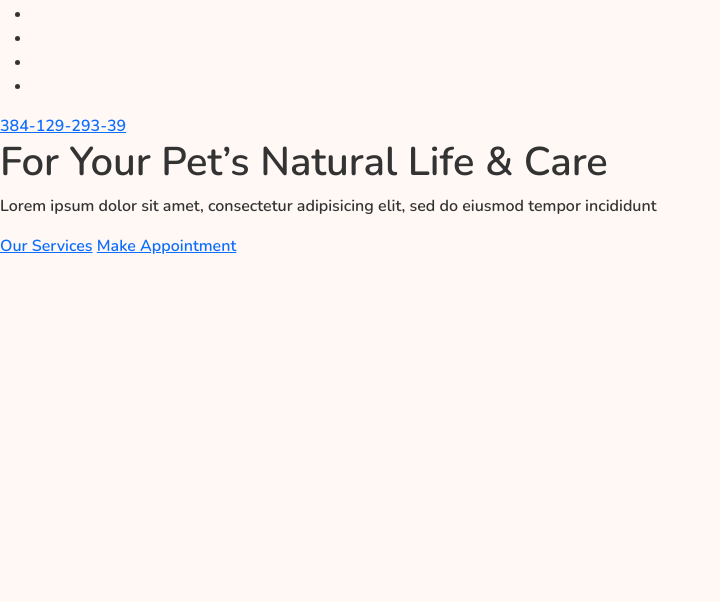
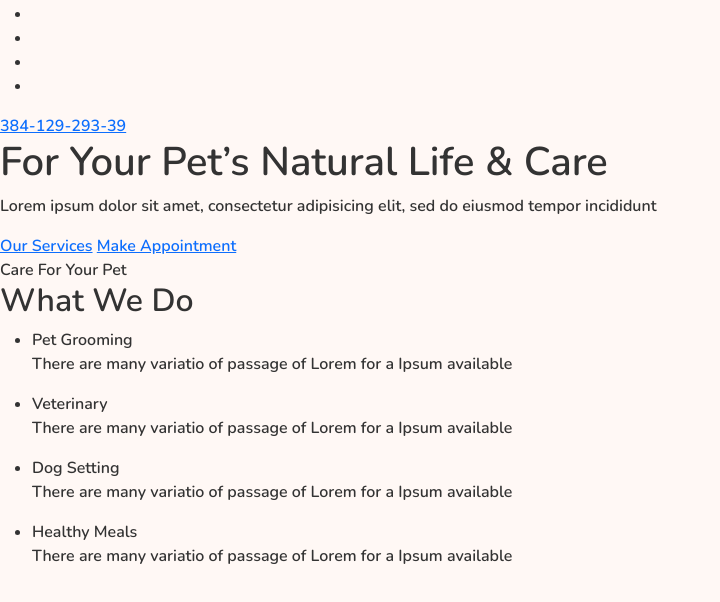
Before and after one commit to VladaBelaya/learnJS, a website: page vetcare/app/index.html in a window 1280 px wide. Shown: the part 52-654 px from the top of the page, without its empty margins (0-720 px from the left). Drawn offline with nearby package versions, Linux system fonts and the light colour scheme; files that its build step writes are made by us from their sources.

Commit message:
laid out the "what-we-do" block

```diff
--- a/vetcare/app/index.html
+++ b/vetcare/app/index.html
@@ -37,7 +37,34 @@
 			</div>
 		</div>
 	</section>
-
+	<section class="what-we-do">
+		<div class="container">
+			<div class="subheading">Care For Your Pet</div>
+			<h2 class="heading heading_h2">What We Do</h2>
+			<ul class="cards">
+				<li class="card">
+					<div class="card__icon"></div>
+					<div class="card__heading">Pet Grooming</div>
+					<p class="card__descr">There are many variatio of passage of Lorem for a Ipsum available</p>
+				</li>
+				<li class="card">
+					<div class="card__icon"></div>
+					<div class="card__heading">Veterinary</div>
+					<p class="card__descr">There are many variatio of passage of Lorem for a Ipsum available</p>
+				</li>
+				<li class="card">
+					<div class="card__icon"></div>
+					<div class="card__heading">Dog Setting</div>
+					<p class="card__descr">There are many variatio of passage of Lorem for a Ipsum available</p>
+				</li>
+				<li class="card">
+					<div class="card__icon"></div>
+					<div class="card__heading">Healthy Meals</div>
+					<p class="card__descr">There are many variatio of passage of Lorem for a Ipsum available</p>
+				</li>
+			</ul>
+		</div>
+	</section>
 </main>
 
 
```
